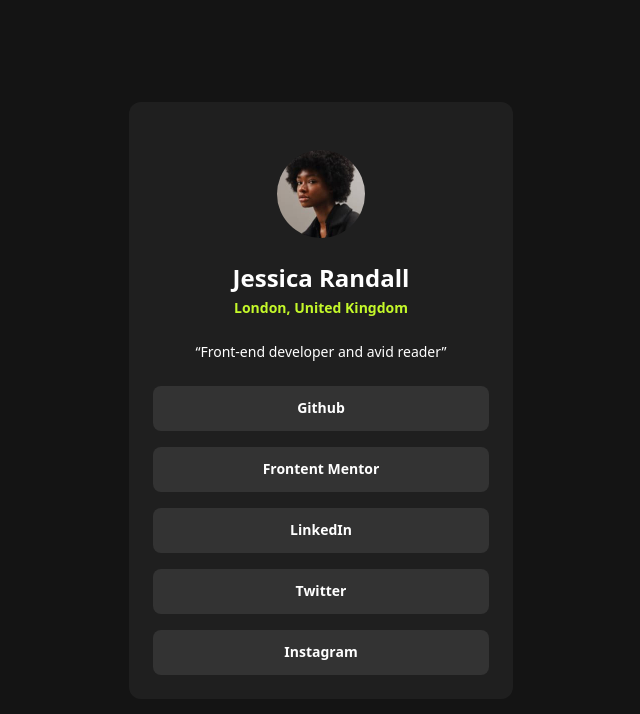
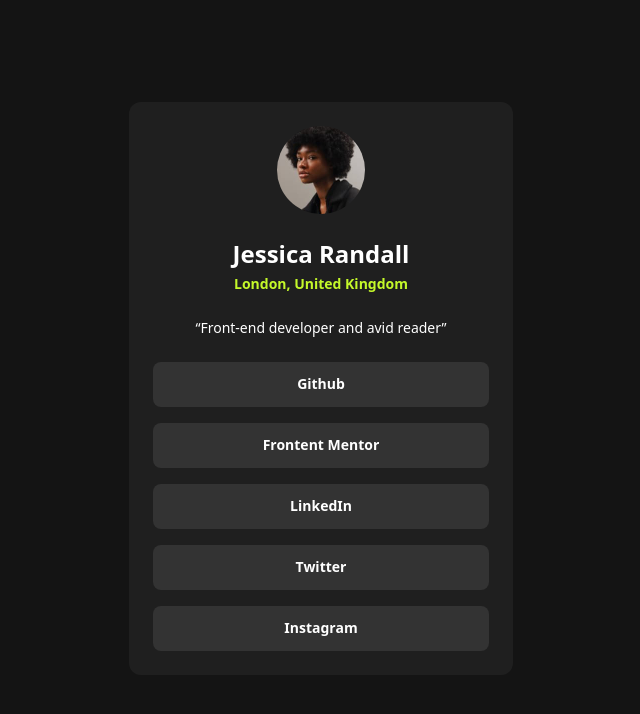
Before and after one commit to korniykom/social-links-profile, a React (Vite) app: page / in a window 1280 px wide. Shown: the top 714 px of the page, without its empty margins (319-959 px from the left). Built offline with nearby package versions, Linux system fonts and the light colour scheme.

Commit message:
fix: image margin

```diff
--- a/src/Card.jsx
+++ b/src/Card.jsx
@@ -3,8 +3,8 @@ import image from "./assets/images/avatar-jessica.jpeg";
 
 export default function Card() {
   return (
-    <div className="m-6 flex max-h-screen max-w-[20.5rem] grow flex-col items-center overflow-y-auto rounded-xl bg-[#1f1f1f] p-6 md:max-w-[28.5rem] xl:max-w-[24rem]">
-      <img src={image} alt="Jessica" className="m-6 w-[5.5rem] rounded-full" />
+    <div className="mb-6 flex max-h-screen max-w-[20.5rem] grow flex-col items-center overflow-y-auto rounded-xl bg-[#1f1f1f] p-6 md:max-w-[28.5rem] xl:max-w-[24rem]">
+      <img src={image} alt="Jessica" className="mb-6 w-[5.5rem] rounded-full" />
       <div className="text-center font-semibold">
         <h1 className="mb-1 text-2xl text-white">Jessica Randall</h1>
         <p className="text-sm text-[#c4f82a]">London, United Kingdom</p>
```
